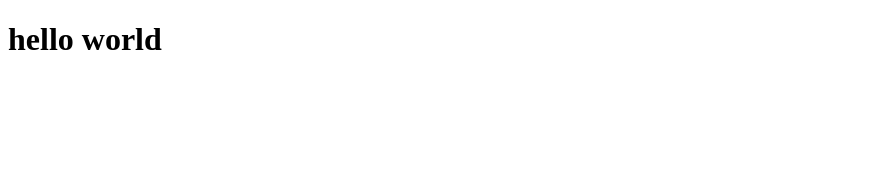
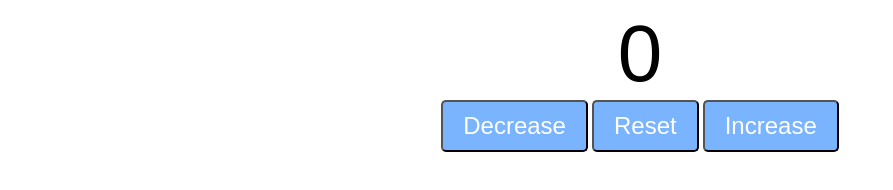
Before and after one commit to jehovah-son/counter-app-java-, a plain HTML site: page index.html in a window 1280 px wide. Shown: the whole page, without its empty margins (0-893 px from the left). Drawn offline with Linux system fonts and the light colour scheme.

Commit message:
`Added counter functionality with increase, decrease, and reset buttons`

```diff
--- a/index.html
+++ b/index.html
@@ -7,7 +7,13 @@
     <link rel="stylesheet" href="style.css">
 </head>
 <body>
-    <h1>hello world</h1>
+
+    <label id="counter">0</label>
+    <div id="btnContainer">
+        <button id="decrease" class="buttons">Decrease</button>
+        <button id="reset" class="buttons">Reset</button>
+        <button id="increase" class="buttons">Increase</button>
+    </div>
     <script src="index.js"></script>
 </body>
 </html>
--- a/index.js
+++ b/index.js
@@ -0,0 +1,14 @@
+increasebtn = document.getElementById("increase");
+decreasebtn = document.getElementById("decrease");
+resetbtn = document.getElementById("reset");
+counter = document.getElementById("counter");
+
+let counterValue = 0;
+
+
+increasebtn.onclick = function (){
+    counterValue++;
+    counter.textContent = counterValue
+
+    console.log(counterValue);
+}
--- a/style.css
+++ b/style.css
@@ -0,0 +1,24 @@
+#counter {
+  display: block;
+  text-align: center;
+  font-size: 5em;
+  font-family: Arial, Helvetica, sans-serif;
+}
+
+#btnContainer {
+  text-align: center;
+}
+
+.buttons {
+  padding: 10px 20px;
+  font-size: 1.5em;
+  color: white;
+  background-color: hsl(214, 100%, 74%);
+  border-radius: 5px;
+  cursor: pointer;
+  transition: background-color 0.25s;
+}
+
+.buttons:hover {
+  background-color: hsl(214, 100%, 56%);
+}
```
